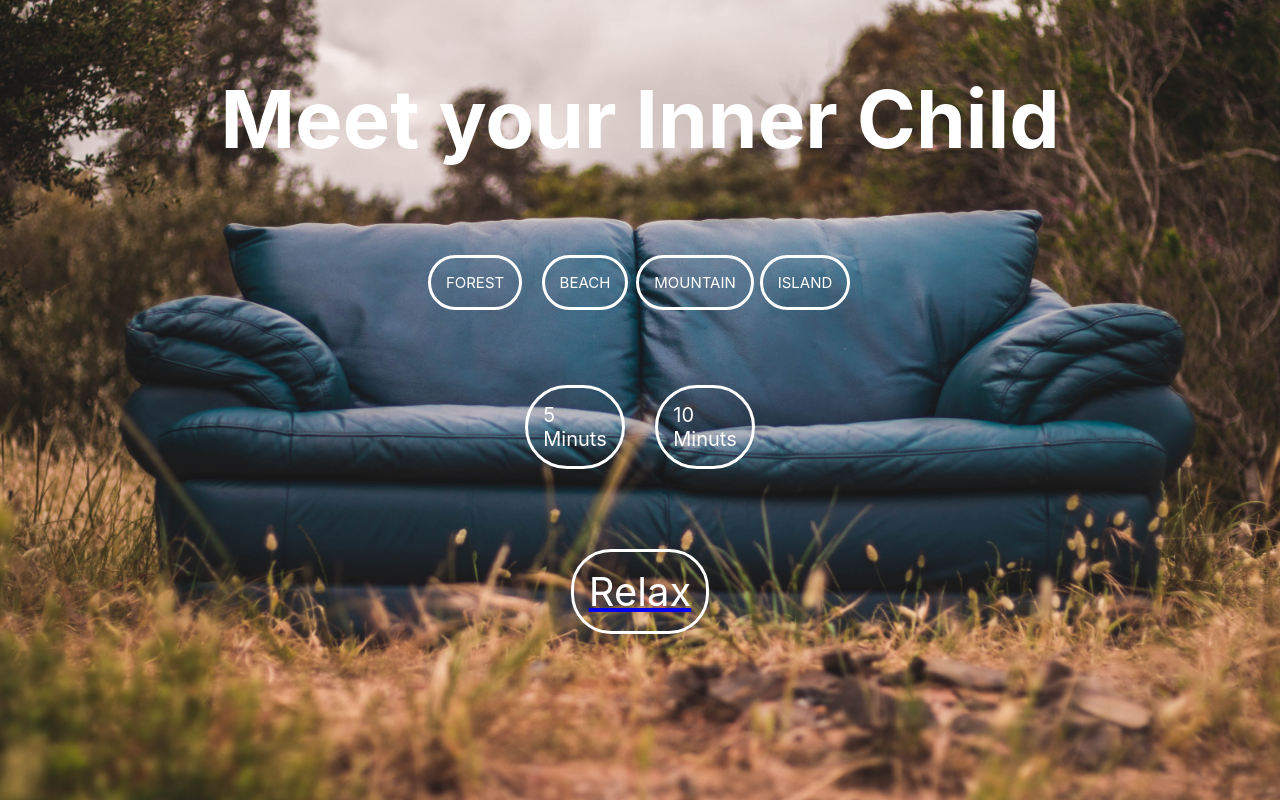
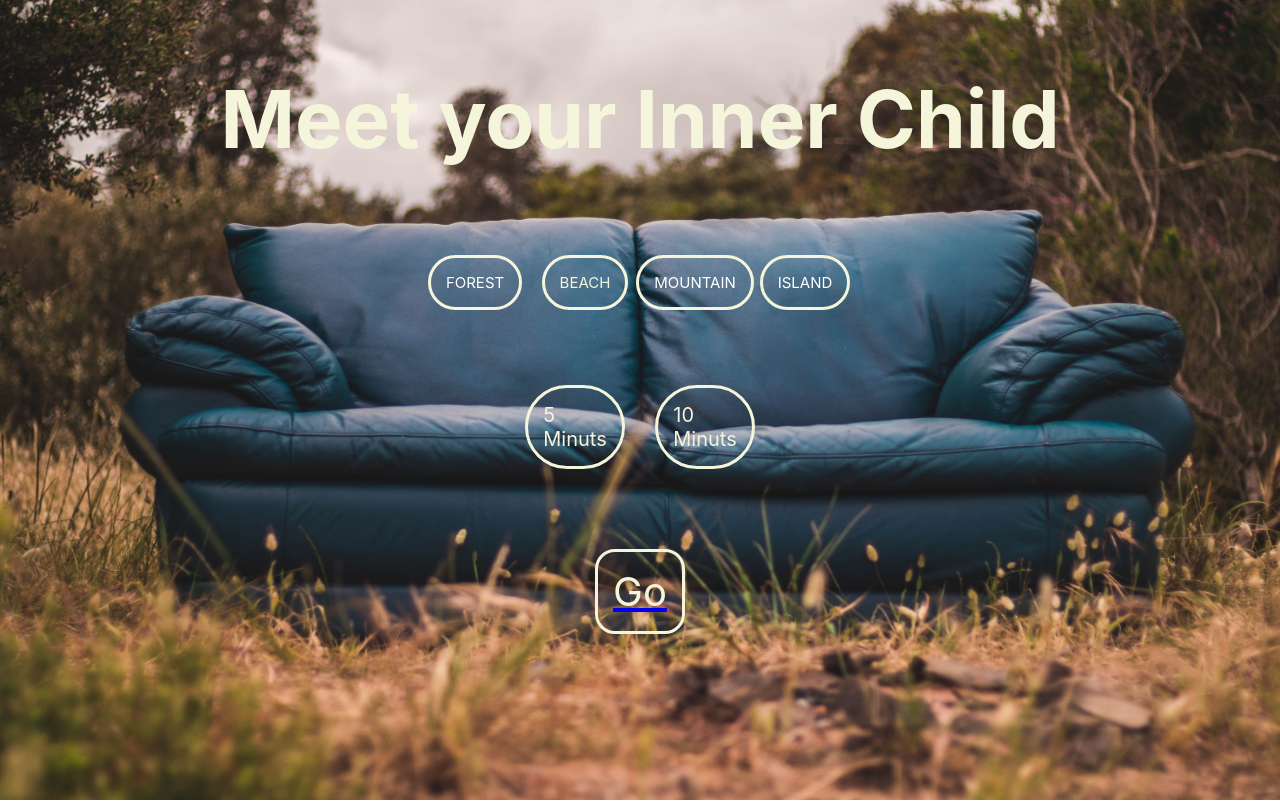
Before and after one commit to Guillaume-Kreit/Astral, a React (Create React App) app: page /YogaRoom in a window 1280 px wide. Built offline with nearby package versions, Linux system fonts and the light colour scheme.

Commit message:
All in beige

```diff
--- a/src/components/Begin.js
+++ b/src/components/Begin.js
@@ -11,8 +11,8 @@ const Begin = () => {
         marginTop: '320px',
     },
     cadre:{
-      color: 'white',
-      border: '3px white solid',
+      color: 'beige',
+      border: '3px beige solid',
       padding: '15px 15px',
       borderRadius: '60px',
       textDecoration: 'none',
--- a/src/components/Name.js
+++ b/src/components/Name.js
@@ -5,7 +5,7 @@ const Name = () => {
             display: 'flex',
             fontSize : '40px',
             justifyContent: 'center',
-            color: 'white',
+            color: 'beige',
         }
     }
     return(
--- a/src/components/Start.js
+++ b/src/components/Start.js
@@ -8,13 +8,13 @@ const Start = () => {
             display: 'flex',
             fontSize : '40px',
             justifyContent: 'center',
-            color : 'white',
+            color : 'beige',
         },
         cadre: {
-            color: 'white',
-            border: '3px white solid',
+            color: 'beige',
+            border: '3px beige solid',
             padding: '15px 15px',
-            borderRadius: '40px',
+            borderRadius: '20px',
             textDecoration: 'none',
         }
         }
@@ -22,7 +22,7 @@ const Start = () => {
     return(
         <nav style={styles.container}>
             <Link activeClassName="active" exact to="/YogaSession">
-                <p style={styles.cadre}>Relax</p>
+                <p style={styles.cadre}>Go</p>
             </Link>
         </nav>
     );
--- a/src/components/Thematics.js
+++ b/src/components/Thematics.js
@@ -11,7 +11,7 @@ class Thematics extends React.Component {
             display: 'flex',
             justifyContent: 'center',
             fontSize : '15px',
-            color : 'white',
+            color : 'beige',
 
         },
     }
--- a/src/components/Timer.js
+++ b/src/components/Timer.js
@@ -9,7 +9,7 @@ const Timer = () => {
             display: 'flex',
             justifyContent: 'center',
             fontSize : '20px',
-            color : 'white',
+            color : 'beige',
 
         },
     }
--- a/src/components/Title.js
+++ b/src/components/Title.js
@@ -7,7 +7,7 @@ const Title = () => {
             display: 'flex',
             fontSize : '40px',
             justifyContent: 'center',
-            color : 'white',
+            color : 'beige',
         }
         }
 
--- a/src/components/sub-Thematics/Beach.js
+++ b/src/components/sub-Thematics/Beach.js
@@ -5,15 +5,15 @@ class Beach extends React.Component {
         container: {
             display: 'flex',
             justifyContent: 'center',
-            color : 'white',
+            color : 'beige',
             padding: '20px',
             width: '70px',
             padding : '20px',
         },
         cadre: {
             textAlign: 'center',
-            color: 'white',
-            border: '3px white solid',
+            color: 'beige',
+            border: '3px beige solid',
             padding: '15px 15px',
             borderRadius: '60px',
             textDecoration: 'none',
--- a/src/components/sub-Thematics/Desert.js
+++ b/src/components/sub-Thematics/Desert.js
@@ -12,7 +12,7 @@ class Desert extends React.Component {
             padding : '5px',
             textAlign: 'center',
             color: 'white',
-            border: '3px white solid',
+            border: '3px beige solid',
             padding: '15px 15px',
             borderRadius: '60px',
             textDecoration: 'none',
--- a/src/components/sub-Thematics/Forest.js
+++ b/src/components/sub-Thematics/Forest.js
@@ -12,7 +12,7 @@ class Forest extends React.Component {
             padding : '5px',
             textAlign: 'center',
             color: 'white',
-            border: '3px white solid',
+            border: '3px beige solid',
             padding: '15px 15px',
             borderRadius: '60px',
             textDecoration: 'none',
--- a/src/components/sub-Thematics/Mountain.js
+++ b/src/components/sub-Thematics/Mountain.js
@@ -11,7 +11,7 @@ class Mountain extends React.Component {
         cadre: {
             textAlign: 'center',
             color: 'white',
-            border: '3px white solid',
+            border: '3px beige solid',
             padding: '15px 15px',
             borderRadius: '60px',
             textDecoration: 'none',
--- a/src/components/sub-Timer/FiveMinuts.js
+++ b/src/components/sub-Timer/FiveMinuts.js
@@ -5,13 +5,13 @@ class FiveMinuts extends React.Component {
         container: {
             display: 'flex',
             justifyContent: 'center',
-            color : 'white',
+            color : 'beige',
             padding : '20px',
             width: '90px',
         },
         cadre: {
-            color: 'white',
-            border: '3px white solid',
+            color: 'beige',
+            border: '3px beige solid',
             padding: '15px 15px',
             borderRadius: '60px',
             textDecoration: 'none',
--- a/src/components/sub-Timer/TenMinuts.js
+++ b/src/components/sub-Timer/TenMinuts.js
@@ -5,13 +5,13 @@ class TenMinuts extends React.Component {
         container: {
             display: 'flex',
             justifyContent: 'center',
-            color : 'white',
+            color : 'beige',
             padding : '20px',
             width: '90px',
         },
         cadre: {
-            color: 'white',
-            border: '3px white solid',
+            color: 'beige',
+            border: '3px beige solid',
             padding: '15px 15px',
             borderRadius: '60px',
             textDecoration: 'none',
```
